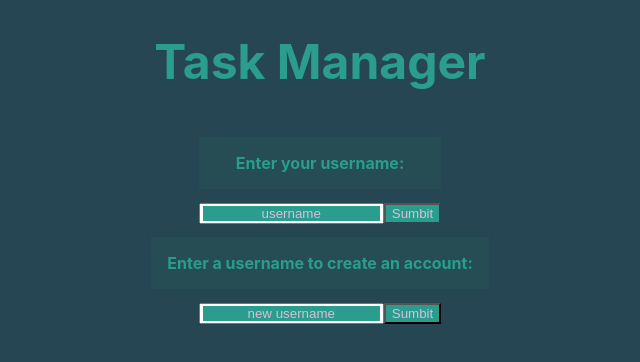
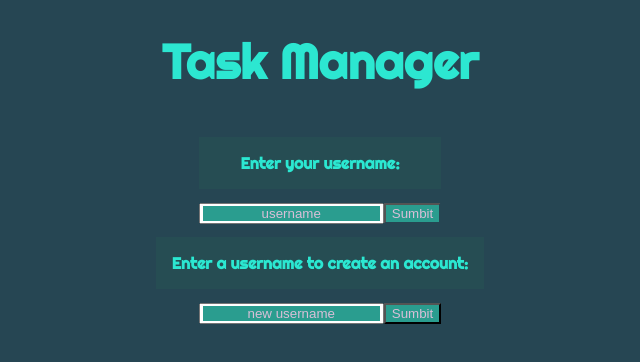
Before and after one commit to lfoster1150/full_stackathon_YML, a React (Create React App) app in the folder client/: page / in a window 1280 px wide. Shown: the top 362 px of the page, without its empty margins (320-960 px from the left). Built offline with nearby package versions, Linux system fonts and the light colour scheme.

Commit message:
css 100%

```diff
--- a/client/src/App.css
+++ b/client/src/App.css
@@ -1,11 +1,11 @@
+@import url('https://fonts.googleapis.com/css2?family=Righteous&display=swap');
 h1 {
   font-size: 3em;
-  font-family: -apple-system, BlinkMacSystemFont, 'Segoe UI', Roboto, Oxygen,
-    Ubuntu, Cantarell, 'Open Sans', 'Helvetica Neue', sans-serif;
 }
 body {
   background-color: #264653;
-  color: #2a9d8f;
+  color: #2ce7d1;
+  font-family: 'Righteous', cursive;
 }
 .App {
   text-align: center;
```
